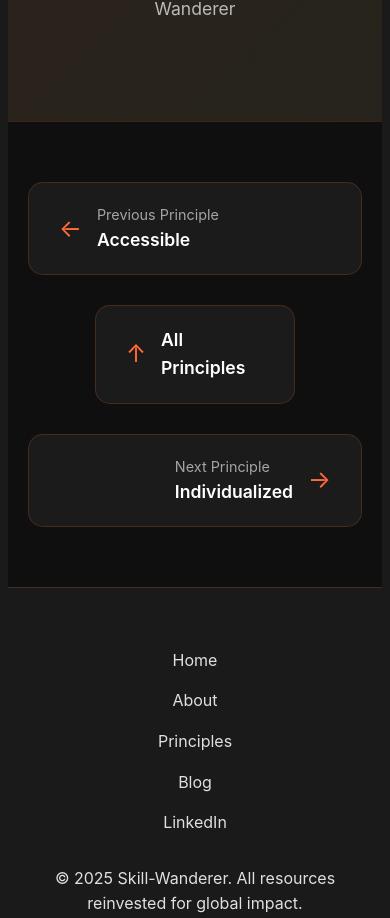
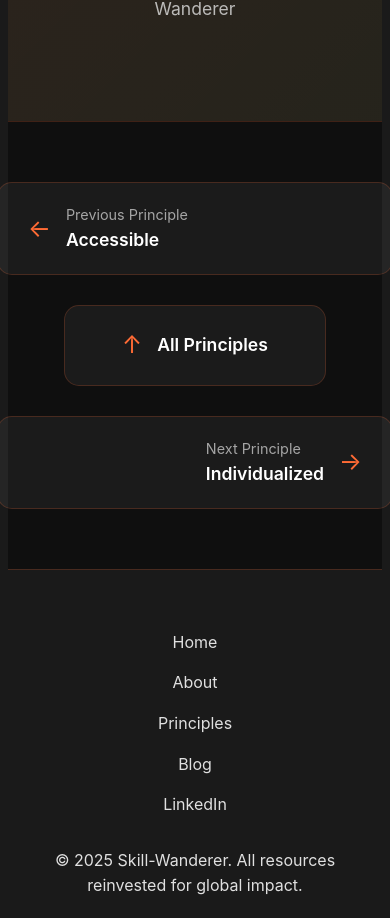
Before and after one commit to skill-wanderer/skill-wanderer-landing-page, a Nuxt app: page /principles/integrity in a window 390 px wide. Shown: the part 8599-9517 px from the top of the page. Built offline with nearby package versions, Linux system fonts and the light colour scheme.

Commit message:
reusable navigation

```diff
--- /dev/null
+++ b/components/PrincipleNavigation.vue
@@ -0,0 +1,159 @@
+<template>
+  <section class="principle-nav">
+    <div class="nav-content">
+      <!-- Previous Principle -->
+      <NuxtLink
+        v-if="previousPrinciple"
+        :to="`/principles/${previousPrinciple.slug}`"
+        class="nav-button prev"
+      >
+        <span class="nav-arrow">←</span>
+        <div>
+          <div class="nav-label">Previous Principle</div>
+          <div class="nav-title">{{ previousPrinciple.name }}</div>
+        </div>
+      </NuxtLink>
+      <div v-else class="nav-button-placeholder"></div>
+
+      <!-- All Principles -->
+      <NuxtLink to="/principles" class="nav-button all">
+        <span class="nav-arrow">↑</span>
+        <div>
+          <div class="nav-title">All Principles</div>
+        </div>
+      </NuxtLink>
+
+      <!-- Next Principle -->
+      <NuxtLink
+        v-if="nextPrinciple"
+        :to="`/principles/${nextPrinciple.slug}`"
+        class="nav-button next"
+      >
+        <div>
+          <div class="nav-label">Next Principle</div>
+          <div class="nav-title">{{ nextPrinciple.name }}</div>
+        </div>
+        <span class="nav-arrow">→</span>
+      </NuxtLink>
+      <div v-else class="nav-button-placeholder"></div>
+    </div>
+  </section>
+</template>
+
+<script setup lang="ts">
+interface Props {
+  currentSlug: string
+}
+
+const props = defineProps<Props>()
+
+// All principles in order
+const principles = [
+  { slug: 'accessible', name: 'Accessible' },
+  { slug: 'integrity', name: 'Integrity & Impartiality' },
+  { slug: 'individualized', name: 'Individualized' },
+  { slug: 'engaging', name: 'Engaging & Rewarding' },
+  { slug: 'creativity', name: 'Creativity & Learning Through Failure' },
+  { slug: 'relevant', name: 'Relevant & Impactful' },
+  { slug: 'pathways', name: 'Pathways for Our Learners' },
+  { slug: 'tech-services', name: 'Technology Services Fueling Mission' },
+  { slug: 'resourceful', name: 'Resourceful Curation' },
+  { slug: 'community', name: 'Collaborative Community' },
+  { slug: 'equitable-access', name: 'Premium Services with Equity' },
+  { slug: 'reinvestment', name: 'Mission-Centric Reinvestment' }
+]
+
+// Find current principle index
+const currentIndex = principles.findIndex(p => p.slug === props.currentSlug)
+
+// Get previous and next principles
+const previousPrinciple = currentIndex > 0 ? principles[currentIndex - 1] : null
+const nextPrinciple = currentIndex < principles.length - 1 ? principles[currentIndex + 1] : null
+</script>
+
+<style scoped>
+/* Navigation Section */
+.principle-nav {
+  padding: 60px 20px;
+  background: var(--darker-bg);
+  border-top: 1px solid rgba(255, 107, 53, 0.2);
+}
+
+.nav-content {
+  max-width: 1000px;
+  margin: 0 auto;
+  display: flex;
+  justify-content: space-between;
+  align-items: center;
+  gap: 30px;
+}
+
+.nav-button {
+  flex: 1;
+  padding: 20px 30px;
+  background: var(--card-bg);
+  border: 1px solid rgba(255, 107, 53, 0.2);
+  border-radius: 15px;
+  text-decoration: none;
+  color: var(--light-text);
+  transition: all 0.3s ease;
+  display: flex;
+  align-items: center;
+  gap: 15px;
+}
+
+.nav-button:hover {
+  background: var(--card-hover);
+  transform: translateY(-3px);
+  border-color: rgba(255, 107, 53, 0.4);
+}
+
+.nav-button.prev {
+  justify-content: flex-start;
+}
+
+.nav-button.next {
+  justify-content: flex-end;
+}
+
+.nav-button.all {
+  justify-content: center;
+  max-width: 200px;
+}
+
+.nav-button-placeholder {
+  flex: 1;
+  /* Invisible placeholder to maintain layout when no prev/next exists */
+}
+
+.nav-arrow {
+  font-size: 1.5rem;
+  color: var(--primary-orange);
+}
+
+.nav-label {
+  font-size: 0.9rem;
+  opacity: 0.7;
+}
+
+.nav-title {
+  font-size: 1.1rem;
+  font-weight: 600;
+  color: white;
+}
+
+/* Responsive */
+@media (max-width: 768px) {
+  .nav-content {
+    flex-direction: column;
+  }
+
+  .nav-button {
+    width: 100%;
+  }
+
+  .nav-button-placeholder {
+    display: none;
+  }
+}
+</style>
--- a/pages/principles/accessible.vue
+++ b/pages/principles/accessible.vue
@@ -179,27 +179,8 @@
     <!-- Quote Section -->
     <PrincipleQuote
       quote="No one gets left behind simply because they can't afford the first step. That junior developer who chooses between courses and necessities? They deserve the same chance to grow as anyone else."
-    />
-
-    <!-- Navigation Section -->
-    <section class="principle-nav">
-      <div class="nav-content">
-        <NuxtLink to="/principles" class="nav-button all">
-          <span class="nav-arrow">↑</span>
-          <div>
-            <div class="nav-title">All Principles</div>
-          </div>
-        </NuxtLink>
-
-        <NuxtLink to="/principles/integrity" class="nav-button next">
-          <div>
-            <div class="nav-label">Next Principle</div>
-            <div class="nav-title">Integrity & Impartiality</div>
-          </div>
-          <span class="nav-arrow">→</span>
-        </NuxtLink>
-      </div>
-    </section>
+    />    <!-- Navigation Section -->
+    <PrincipleNavigation current-slug="accessible" />
 
     <!-- Footer -->
     <TheFooter />
@@ -487,63 +468,6 @@
   font-size: 1.2rem;
 }
 
-/* Navigation Section */
-.principle-nav {
-  padding: 60px 20px;
-  background: #0f0f0f;
-  border-top: 1px solid rgba(255, 107, 53, 0.2);
-}
-
-.nav-content {
-  max-width: 1000px;
-  margin: 0 auto;
-  display: flex;
-  justify-content: space-between;
-  align-items: center;
-  gap: 30px;
-}
-
-.nav-button {
-  flex: 1;
-  padding: 20px 30px;
-  background: rgba(255, 255, 255, 0.05);
-  border: 1px solid rgba(255, 107, 53, 0.2);
-  border-radius: 15px;
-  text-decoration: none;
-  color: rgb(224, 224, 224);
-  transition: all 0.3s ease;
-  display: flex;
-  align-items: center;
-  gap: 15px;
-}
-
-.nav-button:hover {
-  background: rgba(255, 255, 255, 0.08);
-  transform: translateY(-3px);
-  border-color: rgba(255, 107, 53, 0.4);
-}
-
-.nav-button.all {
-  justify-content: center;
-  max-width: 200px;
-}
-
-.nav-arrow {
-  font-size: 1.5rem;
-  color: #FF6B35;
-}
-
-.nav-label {
-  font-size: 0.9rem;
-  opacity: 0.7;
-}
-
-.nav-title {
-  font-size: 1.1rem;
-  font-weight: 600;
-  color: white;
-}
-
 /* Animations */
 @keyframes fadeInUp {
   from {
@@ -570,14 +494,6 @@
     text-align: center;
   }
 
-  .nav-content {
-    flex-direction: column;
-  }
-
-  .nav-button {
-    width: 100%;
-  }
-
   .stats-grid {
     grid-template-columns: 1fr;
   }
--- a/pages/principles/integrity.vue
+++ b/pages/principles/integrity.vue
@@ -178,35 +178,8 @@
     <!-- Quote Section -->
     <PrincipleQuote
       quote="The moment people know you're getting paid for a recommendation, a seed of doubt is planted. We refuse to let that seed take root. Our guidance will never be for sale—this is the only way to ensure complete trust in our educational mission."
-    />
-
-    <!-- Navigation Section -->
-    <section class="principle-nav">
-      <div class="nav-content">
-        <NuxtLink to="/principles/accessible" class="nav-button prev">
-          <span class="nav-arrow">←</span>
-          <div>
-            <div class="nav-label">Previous Principle</div>
-            <div class="nav-title">Accessible</div>
-          </div>
-        </NuxtLink>
-
-        <NuxtLink to="/principles" class="nav-button all">
-          <span class="nav-arrow">↑</span>
-          <div>
-            <div class="nav-title">All Principles</div>
-          </div>
-        </NuxtLink>
-
-        <NuxtLink to="/principles/individualized" class="nav-button next">
-          <div>
-            <div class="nav-label">Next Principle</div>
-            <div class="nav-title">Individualized</div>
-          </div>
-          <span class="nav-arrow">→</span>
-        </NuxtLink>
-      </div>
-    </section>
+    />    <!-- Navigation Section -->
+    <PrincipleNavigation current-slug="integrity" />
 
     <!-- Footer -->
     <TheFooter />
@@ -558,71 +531,6 @@ body {
   opacity: 0.9;
 }
 
-/* Navigation Section */
-.principle-nav {
-  padding: 60px 20px;
-  background: var(--darker-bg);
-  border-top: 1px solid rgba(255, 107, 53, 0.2);
-}
-
-.nav-content {
-  max-width: 1000px;
-  margin: 0 auto;
-  display: flex;
-  justify-content: space-between;
-  align-items: center;
-  gap: 30px;
-}
-
-.nav-button {
-  flex: 1;
-  padding: 20px 30px;
-  background: var(--card-bg);
-  border: 1px solid rgba(255, 107, 53, 0.2);
-  border-radius: 15px;
-  text-decoration: none;
-  color: var(--light-text);
-  transition: all 0.3s ease;
-  display: flex;
-  align-items: center;
-  gap: 15px;
-}
-
-.nav-button:hover {
-  background: var(--card-hover);
-  transform: translateY(-3px);
-  border-color: rgba(255, 107, 53, 0.4);
-}
-
-.nav-button.prev {
-  justify-content: flex-start;
-}
-
-.nav-button.next {
-  justify-content: flex-end;
-}
-
-.nav-button.all {
-  justify-content: center;
-  max-width: 200px;
-}
-
-.nav-arrow {
-  font-size: 1.5rem;
-  color: var(--primary-orange);
-}
-
-.nav-label {
-  font-size: 0.9rem;
-  opacity: 0.7;
-}
-
-.nav-title {
-  font-size: 1.1rem;
-  font-weight: 600;
-  color: white;
-}
-
 /* Animations */
 @keyframes fadeInUp {
   from {
@@ -637,14 +545,6 @@ body {
 
 /* Responsive */
 @media (max-width: 768px) {
-  .nav-content {
-    flex-direction: column;
-  }
-
-  .nav-button {
-    width: 100%;
-  }
-
   .trust-visual {
     grid-template-columns: 1fr;
   }
```
